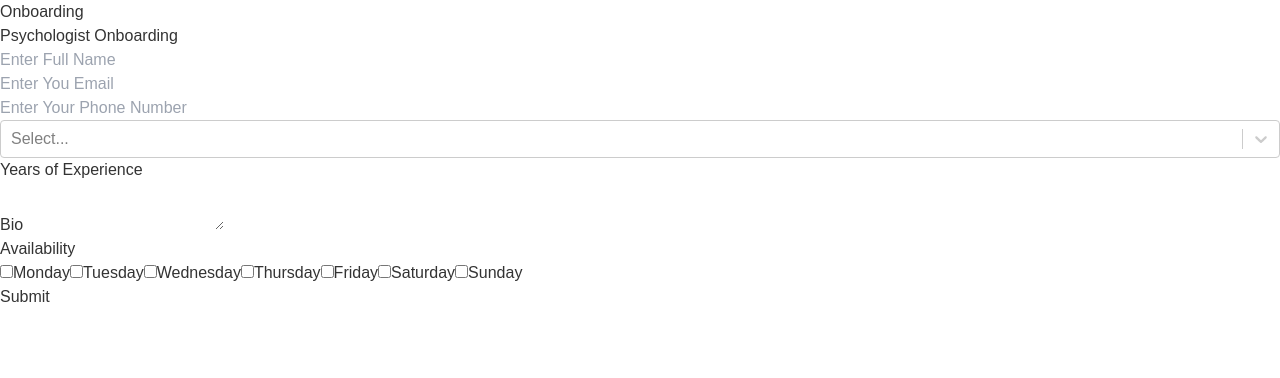
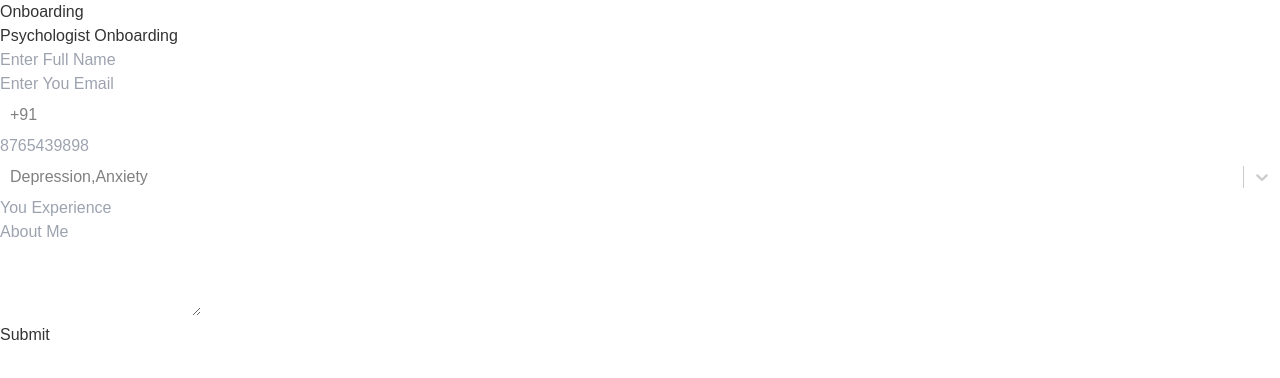
Before and after one commit to 2devyank/MindBLow_face, a React (Vite) app: page /psych-register in a window 1280 px wide. Shown: the top 378 px of the page. Built offline with nearby package versions, Linux system fonts and the light colour scheme; what react-chatbot-kit would draw is missing.

Commit message:
designing of spych onboarding page

```diff
--- a/src/components/CustomizeInput.jsx
+++ b/src/components/CustomizeInput.jsx
@@ -1,19 +1,19 @@
 import React, { useState } from 'react'
 
-const CustomizeInput = ({type,placeholder,value,onChange}) => {
+const CustomizeInput = ({placeholder,value,onChange}) => {
     const [isFocused,setIsFocused]=useState(false);
     return (
     <input
-    className={`px-4 py-2 w-1/3
+    className={`px-4 py-2 w-full
     rounded-md
     outline-none
     transition-all duration-300 ease-in-out
-    ${isFocused?'bg-gray-100 border':'border-transparent bg-white'}
+    ${isFocused?'bg-white-500 border custom':'border-transparent bg-white'}
     `}
     onFocus={()=>setIsFocused(true)}
     onBlur={()=>setIsFocused(false)}
-    type={type}
-    value={value}
+
+    // value={value}
     onChange={onChange}
     required
     placeholder={placeholder}
--- a/src/components/Select/CustomizeSelect.jsx
+++ b/src/components/Select/CustomizeSelect.jsx
@@ -1,9 +1,73 @@
-import React from 'react'
+import React, { useState } from 'react'
 import ReactSelect from 'react-select'
 
-const CustomizeSelect = ({options}) => {
+const CustomizeSelect = ({options,placeholder,digit}) => {
+  const CheckboxOption = ({ innerProps, label, isSelected }) => (
+    <div className='p-2 flex gap-4' {...innerProps}>
+      <input type="checkbox" checked={isSelected} readOnly />
+      <label>{label}</label>
+    </div>
+  );
+  const [selectedOptions,setSelectedOptions]=useState([]);
+  const handleChangeSelect=(selected)=>{
+    setSelectedOptions(selected);
+  }
   return (
-    <ReactSelect options={options} />
+    <>
+   {!digit && (
+     <ReactSelect
+     className='w-1/3 border-transparent'
+     styles={{
+       control: (baseStyles, state) => ({
+         ...baseStyles,
+         border:0,
+         outline:0,
+         color:'lightgray',
+         boxShadow:state.isFocused?'0px -2px 10px 0px rgba(18, 94, 104, 0.75)':'',
+         WebkitBoxShadow:state.isFocused?'0px -2px 10px 0px rgba(37, 48, 143, 0.75)':'',
+         MozBoxShadow:state.isFocused?'0px -2px 10px 0px rgba(34, 107, 73, 0.75)':'',
+        }),
+      }}
+      isMulti
+      components={{
+        Option:CheckboxOption,
+        // DropdownIndicator: () => null,
+        // IndicatorSeparator: () => null
+      }}
+      options={options}
+      onChange={handleChangeSelect}
+      value={selectedOptions}
+      placeholder={placeholder}
+      />
+    )}
+    {
+      digit &&
+    <ReactSelect
+     className='w-20 border-transparent'
+     styles={{
+       control: (baseStyles, state) => ({
+         ...baseStyles,
+         border:0,
+         outline:0,
+         color:'lightgray',
+         boxShadow:state.isFocused?'0px -2px 10px 0px rgba(18, 94, 104, 0.75)':'',
+         WebkitBoxShadow:state.isFocused?'0px -2px 10px 0px rgba(37, 48, 143, 0.75)':'',
+         MozBoxShadow:state.isFocused?'0px -2px 10px 0px rgba(34, 107, 73, 0.75)':'',
+        }),
+      }}
+
+      components={{
+        Option:CheckboxOption,
+        DropdownIndicator: () => null,
+        IndicatorSeparator: () => null
+      }}
+      options={options}
+      onChange={handleChangeSelect}
+      value={selectedOptions}
+      placeholder={placeholder}
+      />
+    }
+    </>
   )
 }
 
--- a/src/index.css
+++ b/src/index.css
@@ -1,6 +1,14 @@
 @tailwind base;
 @tailwind components;
 @tailwind utilities;
+
+
+.custom{
+    box-shadow: 0px -2px 10px 0px rgba(18, 94, 104, 0.75);
+    -webkit-box-shadow: 0px -2px 10px 0px rgba(37, 48, 143, 0.75);
+    -moz-box-shadow: 0px -2px 10px 0px rgba(34, 107, 73, 0.75);
+}
+
 .react-chatbot-kit-chat-container {
     border: 1px solid black;
    width: 700px !important;
--- a/src/page/Onboarding.jsx
+++ b/src/page/Onboarding.jsx
@@ -23,7 +23,8 @@ const Onboarding = () => {
         sunday: false,
       },
     });
-  const speciality=[{value:'Depression',label:'Depression'}, {value:'Anxiety',label:'Anxiety'}, {value:'PTSD',label:"PTSD"}, {value:'Couples Therapy',label:'Couples Therapy'},{ value:'Addiction',lable:'Addiction'}];
+    const CountryDigit=[{value:"India",label:"+91",}]
+  const speciality=[{value:'Depression',label:'Depression'}, {value:'Anxiety',label:'Anxiety'}, {value:'PTSD',label:"PTSD"}, {value:'Couples Therapy',label:'Couples Therapy'},{ value:'Addiction',label:'Addiction'}];
     const handleInputChange = (e) => {
       const { name, value } = e.target;
       setFormData({ ...formData, [name]: value });
@@ -55,7 +56,7 @@ const Onboarding = () => {
       console.log('Form submitted:', formData);
       // Reset form or navigate to next step
     };
-
+    const [isFocused,setIsFocused]=useState(false);
   return (
     <div>Onboarding
 
@@ -68,8 +69,8 @@ const Onboarding = () => {
         <div className="form-group">
 
          <CustomizeInput
-         type={"text"}
-          value={formData.firstName}
+         type="text"
+          // value={formData.firstName}
            onChange={handleInputChange}
            placeholder={"Enter Full Name"}
 
@@ -80,26 +81,26 @@ const Onboarding = () => {
         <div className="form-group">
 
           <CustomizeInput
-            type={"email"}
+            type="email"
             placeholder={"Enter You Email"}
-            value={formData.email}
+            // value={formData.email}
             onChange={handleInputChange}
 
           />
         </div>
 
-        <div className="form-group">
-
+        <div className="w-3/4 flex gap-1">
+       <CustomizeSelect options={CountryDigit} digit={true} placeholder={"+91"}/>
           <CustomizeInput
-            type={"tel"}
-           placeholder={"Enter Your Phone Number"}
-            value={formData.phone}
+            type="tel"
+           placeholder={"8765439898"}
+            // value={formData.phone}
             onChange={handleInputChange}
 
           />
         </div>
 
-       <CustomizeSelect options={speciality}/>
+       <CustomizeSelect options={speciality} digit={false} placeholder={"Depression,Anxiety"}/>
 
 
                   {/* // value={specialty}
@@ -108,44 +109,34 @@ const Onboarding = () => {
 
 
         <div className="form-group">
-          <label htmlFor="yearsOfExperience">Years of Experience</label>
-          <input
+
+         <CustomizeInput
           type="number"
-            id="yearsOfExperience"
-            name="yearsOfExperience"
-            value={formData.yearsOfExperience}
+          placeholder={"You Experience"}
+           // value={formData.phone}
            onChange={handleInputChange}
-            required
          />
         </div>
 
         <div className="form-group">
-          <label htmlFor="bio">Bio</label>
+
           <textarea
+          className={`${isFocused?'bg-white-500 border custom':'border-transparent bg-white'}
+            w-full px-3 py-2 text-gray-700 border rounded-lg focus:outline-none focus:border-blue-500 resize-none`}
             id="bio"
             name="bio"
+            rows={4}
             value={formData.bio}
             onChange={handleInputChange}
             required
-          ></textarea>
+            onFocus={()=>setIsFocused(true)}
+            onBlur={()=>setIsFocused(false)}
+            placeholder='About Me'
+          />
         </div>
 
-        <div className="form-group">
-          <label>Availability</label>
-          <div className="checkbox-group">
-            {Object.keys(formData.availability).map((day) => (
-              <label key={day}>
-                <input
-                  type="checkbox"
-                  name={day}
-                  checked={formData.availability[day]}
-                  onChange={handleCheckboxChange}
-                />
-                {day.charAt(0).toUpperCase() + day.slice(1)}
-              </label>
-            ))}
-          </div>
-        </div>
+
+
 
         <button type="submit">Submit</button>
       </form>
```
Lines whose indentation alone changed are shown as unchanged.
